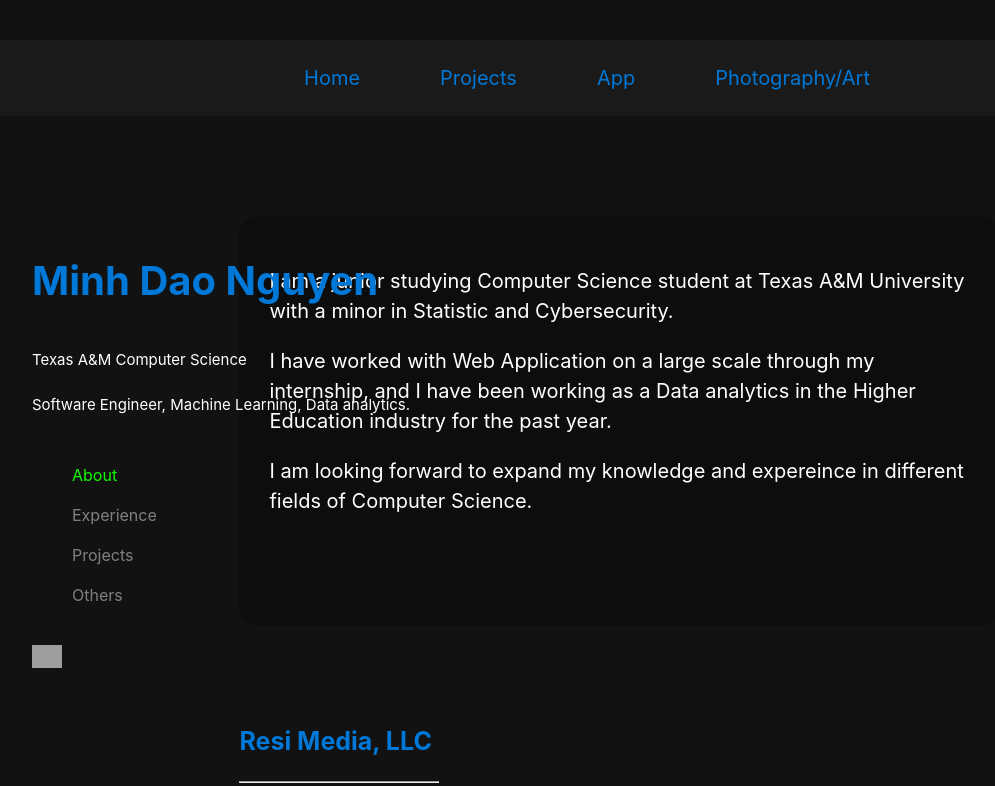
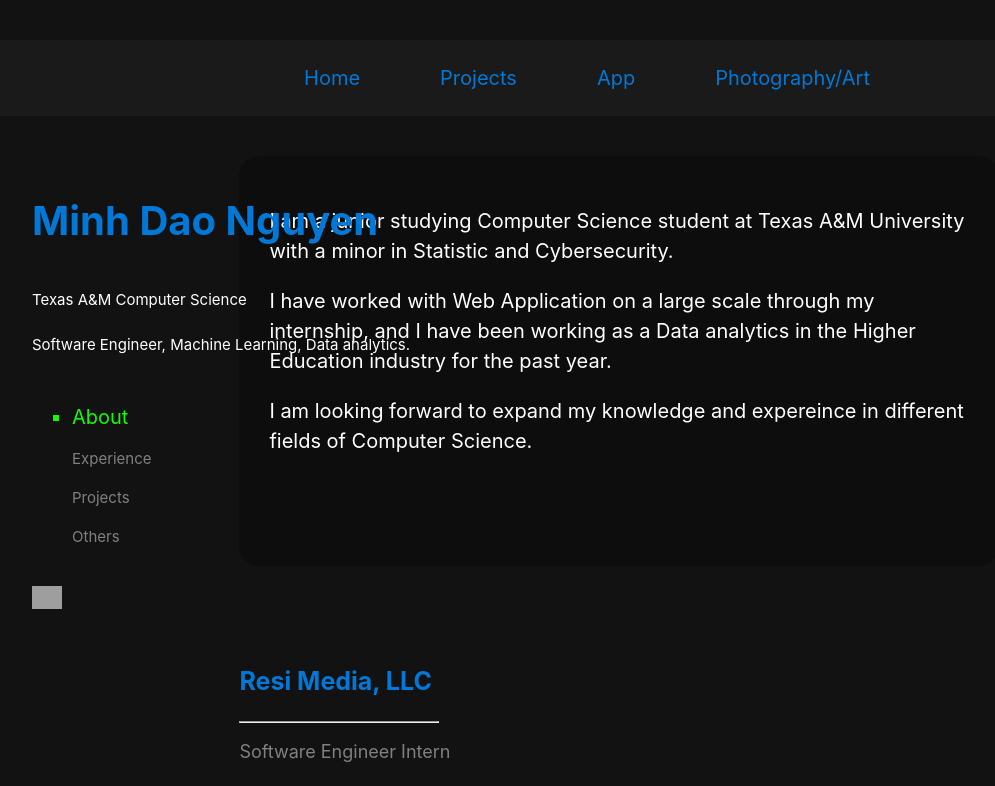
Before and after one commit to Minh-Dao-Nguyen/Minh-Dao-Profolio-React, a React (Create React App) app: page / in a window 1280 px wide. Shown: the top 786 px of the page, without its empty margins (68-1063 px from the left). Built offline with nearby package versions, Linux system fonts and the light colour scheme; grey boxes are pictures that could not be loaded.

Commit message:
Home Page update

```diff
--- a/src/Components/Side Menu/SideMenu.css
+++ b/src/Components/Side Menu/SideMenu.css
@@ -32,8 +32,14 @@
     color: gray;
     list-style: none;
     margin-top: 20px;
+    font-size: 15px;
 }
 
+.section-active{
+    color: #13fb03;
+    font-size: 20px;
+    list-style: square;
+}
 
 .icons-container{
     margin-top: 40px;
@@ -43,7 +49,3 @@
 .linkIn-logo{
     width: 30px;
 }
-
-.active{
-    color: #13fb03;
-}
--- a/src/Components/Side Menu/SideMenu.js
+++ b/src/Components/Side Menu/SideMenu.js
@@ -1,7 +1,8 @@
 import "./SideMenu.css";
 import LinkedinLogo from '../../Images/Logo/linkIn-logo.png'
 
-function SideMenu() {
+function SideMenu(props) {
+
     return (
         <div className="sideMenu-container">
             <div id="aboutMe-text">
@@ -15,10 +16,18 @@ function SideMenu() {
             </div>
             <div className="sections-container">
                 <ul>
-                    <li className="section-option active"> About </li>
-                    <li className="section-option"> Experience </li>
-                    <li className="section-option"> Projects </li>
-                    <li className="section-option"> Others </li>
+                    <li className={`section-option ${props.section === 'about' ? 'section-active' : ''}`}>
+                        About
+                    </li>
+                    <li className={`section-option ${props.section === 'experience' ? 'section-active' : ''}`}>
+                        Experience
+                    </li>
+                    <li className={`section-option ${props.section === 'project' ? 'section-active' : ''}`}>
+                        Projects
+                    </li>
+                    <li className={`section-option ${props.section === 'other' ? 'section-active' : ''}`}>
+                        Others
+                    </li>
                 </ul>
             </div>
             <div className="icons-container">
--- a/src/Pages/Home/Home.css
+++ b/src/Pages/Home/Home.css
@@ -5,7 +5,10 @@
 }
 
 .home-container{
-    padding: 100px;
+    padding-bottom: 80px;
+    padding-top: 40px;
+    padding-left: 100px;
+    padding-right: 100px;
     background-color: #121212;
     display: flex;
     flex-direction: row;
--- a/src/Pages/Home/Home.js
+++ b/src/Pages/Home/Home.js
@@ -1,13 +1,34 @@
+import { useState, useEffect } from "react";
+
 import "./Home.css";
 import AboutMe from "./Components/AboutMe";
 import SideMenu from "../../Components/Side Menu/SideMenu";
 import ExperienceContainer from "./Components/ExperienceContainer";
 
 function Home() {
+    const [activeSection, setActiveSection] = useState('about');
+
+    useEffect(() => {
+        const handleScroll = () => {
+            const currentScrollY = window.scrollY;
+            if (currentScrollY < 500) {
+                setActiveSection('about');
+            } else if (currentScrollY < 1000) {
+                setActiveSection('experience');
+            } else if (currentScrollY < 1500) {
+                setActiveSection('project');
+            } else {
+                setActiveSection('other');
+            }
+        }
+        window.addEventListener('scroll', handleScroll);
+        return () => window.removeEventListener('scroll', handleScroll);
+    }, [activeSection]);
+
     return (
         <div className="home-container">
             <div>
-                <SideMenu />
+                <SideMenu section={activeSection}/>
             </div>
             <div>
                 <AboutMe />
```
